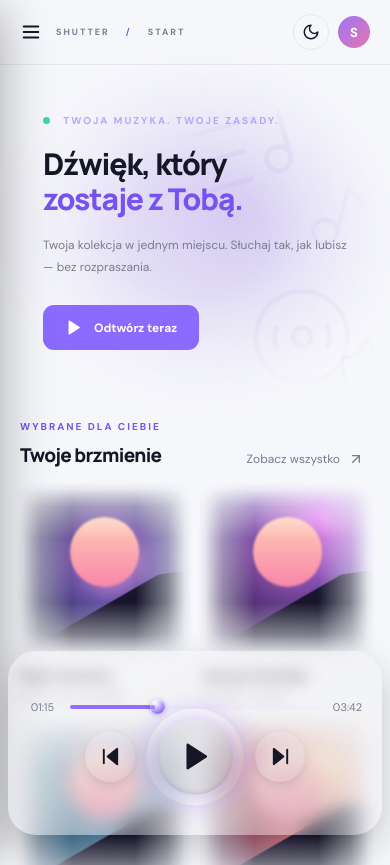
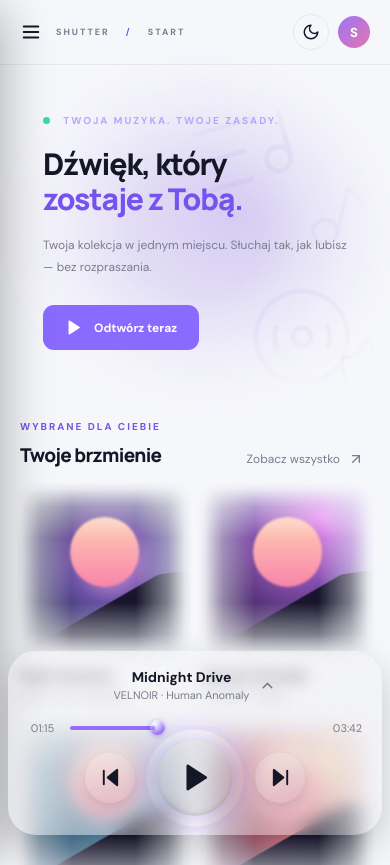
Before and after one commit to trciesielski/Shutter, a React (Vite) app: page / in a window 390 px wide. Shown: the top 865 px of the page. Built offline with nearby package versions, Linux system fonts and the light colour scheme.

Commit message:
fix(player): restore expandable song title on mobile hidden by legacy CSS

```diff
--- a/src/glass/player-glass.css
+++ b/src/glass/player-glass.css
@@ -322,3 +322,18 @@
 .player-expanded-empty{color:var(--muted);font-size:13px;line-height:1.6;padding:22px 0 18px}
 @media(max-width:800px){.shutter-glass .player-expanded-panel{padding:18px 19px 12px;max-height:min(48vh,390px)}}
 @media(prefers-reduced-motion:reduce){.player-song-expand>svg{transition:none}}
+
+/* FIX: legacy mobile .player-song > button {display:none} hid the expandable title. */
+.shutter-glass .player-bar-v5 .player-song > button.player-song-expand{
+ display:flex!important;
+ width:100%;
+ min-width:0;
+ margin:0;
+ padding:4px 12px;
+ justify-content:center;
+ align-items:center;
+ color:var(--text);
+}
+.shutter-glass .player-bar-v5 .player-song-expand .player-song-meta{min-width:0;max-width:calc(100% - 28px);flex:0 1 auto}
+.shutter-glass .player-bar-v5 .player-song-expand .player-song-meta strong{color:var(--text);opacity:1}
+.shutter-glass .player-bar-v5 .player-song-expand .player-song-meta small{color:var(--muted);opacity:1}
```
